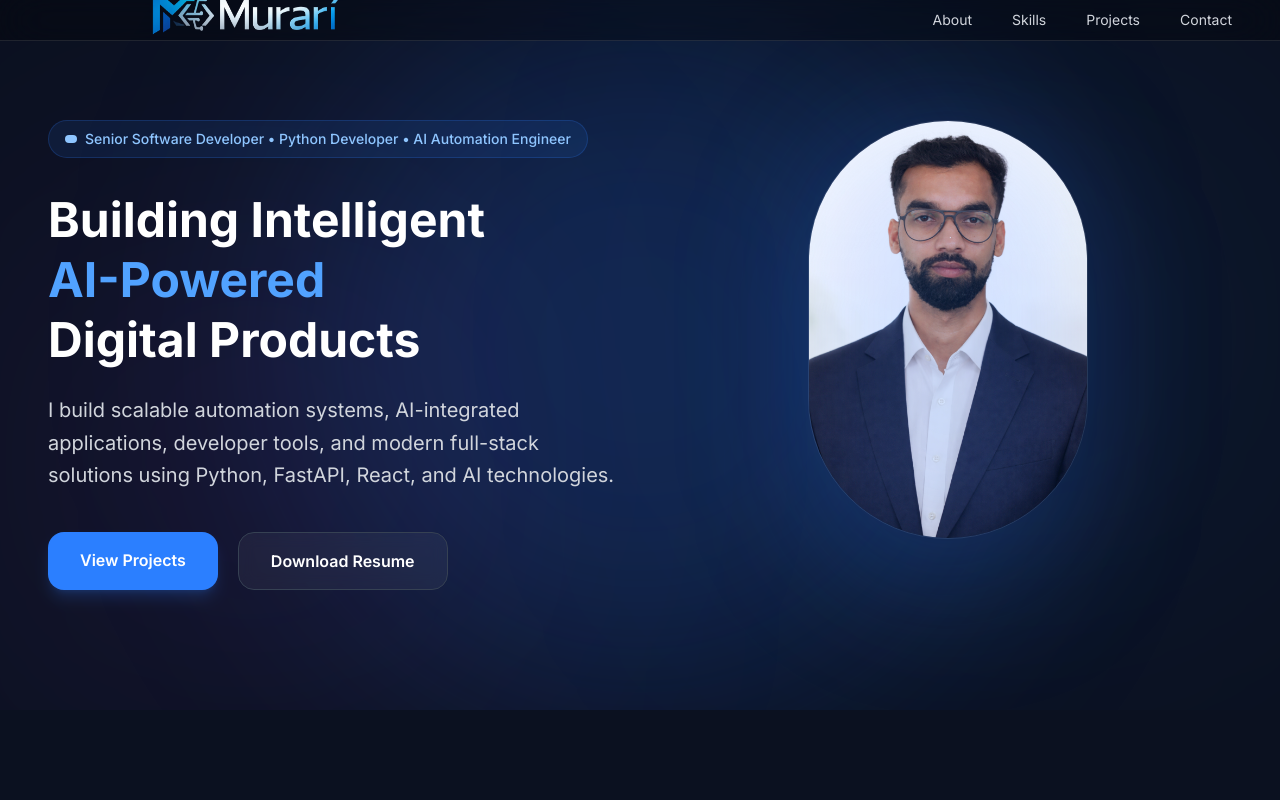
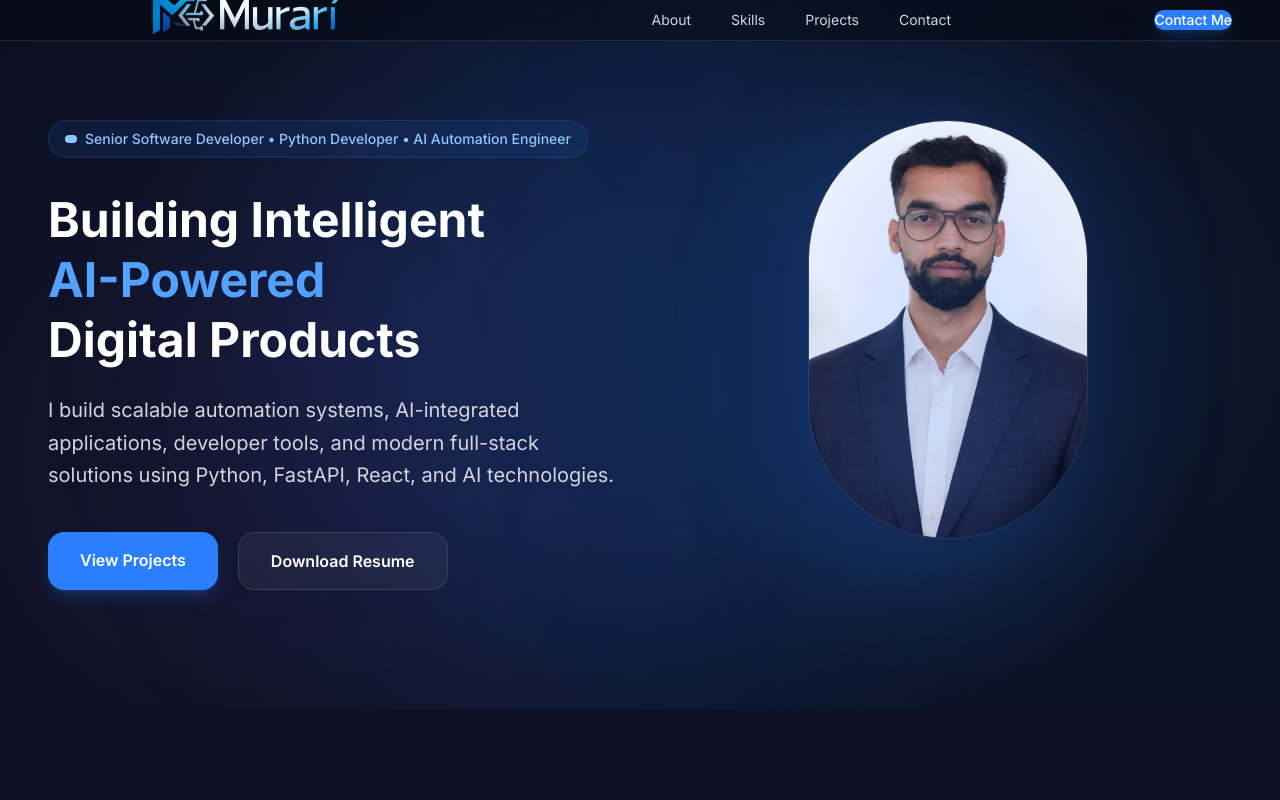
Before and after one commit to Murari2209/ai-engineer-portfolio, a Next.js app: page / in a window 1280 px wide. Shown: the top 800 px of the page. Built offline with nearby package versions, Linux system fonts and the light colour scheme.

Commit message:
nav update

```diff
--- a/components/layout/Navbar.tsx
+++ b/components/layout/Navbar.tsx
@@ -50,7 +50,7 @@ export default function Navbar() {
               hover:bg-blue-600
               transition-all
               duration-300
-              hidden md: incline-flex
+              incline-flex
               rounded-xl
               text-sm
               font-medium
```
